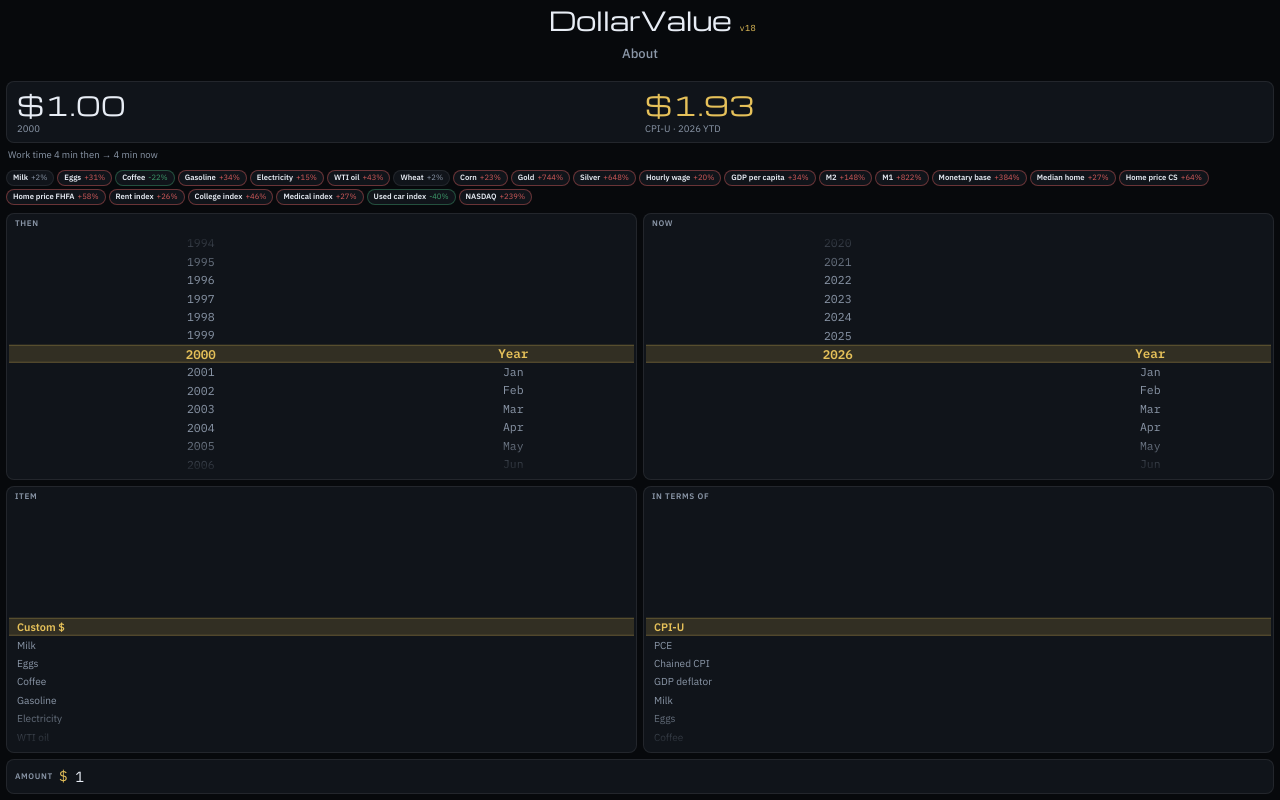
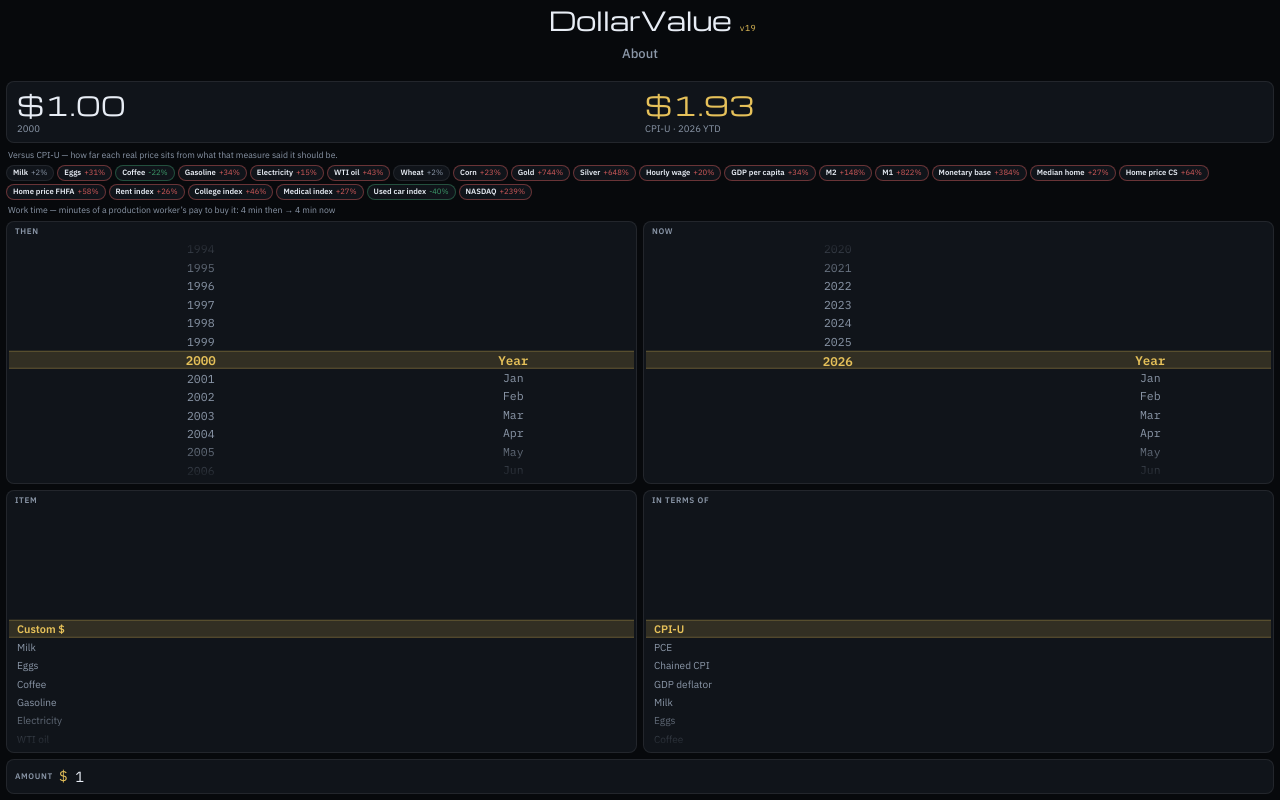
Before and after one commit to agamkram/dollarvalue-app, a plain HTML site: page index.html in a window 1280 px wide. Drawn offline with nearby package versions, Linux system fonts and the light colour scheme.

Commit message:
Label the pills in plain language and move work time under them as a explained line, not a pill.
Co-authored-by: Cursor <cursoragent@cursor.com>

```diff
--- a/app.js
+++ b/app.js
@@ -1,4 +1,4 @@
-const APP_VERSION = "v18";
+const APP_VERSION = "v19";
 
 const MONTHS = [
   { id: 0, label: "Year" },
@@ -347,19 +347,6 @@ function renderHero(c) {
     check.className = "hero-cap";
     check.textContent = "";
   }
-
-  const work = $("work");
-  if (c.it.dollars !== false && c.mins0 != null) {
-    work.hidden = false;
-    work.textContent =
-      "Work time  " +
-      fmtMins(c.mins0) +
-      " then  →  " +
-      fmtMins(c.mins1) +
-      " now";
-  } else {
-    work.hidden = true;
-  }
 }
 
 function renderHeat(c) {
@@ -386,6 +373,30 @@ function renderHeat(c) {
     );
   }
   el.innerHTML = bits.join("");
+  const cap = $("heatCap");
+  if (bits.length && c.ratio != null) {
+    cap.hidden = false;
+    cap.textContent =
+      "Versus " +
+      c.yd.name +
+      " — how far each real price sits from what that measure said it should be.";
+  } else {
+    cap.hidden = true;
+    cap.textContent = "";
+  }
+
+  const work = $("work");
+  if (c.it.dollars !== false && c.mins0 != null) {
+    work.hidden = false;
+    work.textContent =
+      "Work time — minutes of a production worker’s pay to buy it: " +
+      fmtMins(c.mins0) +
+      " then → " +
+      fmtMins(c.mins1) +
+      " now";
+  } else {
+    work.hidden = true;
+  }
 }
 
 function renderAll() {
--- a/index.html
+++ b/index.html
@@ -80,7 +80,7 @@
           r.style.setProperty("--vv-w", iw + "px");
           r.style.setProperty("--vv-h", ih + "px");
         }
-        var EXPECTED = "v18";
+        var EXPECTED = "v19";
         window.__DV_EXPECTED = EXPECTED;
       } catch (e) {}
     })();
@@ -113,7 +113,7 @@
     href="https://fonts.googleapis.com/css2?family=IBM+Plex+Mono:wght@400;500;600&family=IBM+Plex+Sans:wght@400;500;600;700&family=Michroma&display=swap"
     rel="stylesheet"
   />
-  <link rel="stylesheet" href="styles.css?v=18" />
+  <link rel="stylesheet" href="styles.css?v=19" />
 </head>
 <body>
   <div class="fit-stage" id="fit-stage">
@@ -121,7 +121,7 @@
     <header class="topbar" role="banner">
       <div class="topbar-title">
         <h1 class="brand-title">DollarValue</h1>
-        <span class="ver" id="verBadge" title="Build">v18</span>
+        <span class="ver" id="verBadge" title="Build">v19</span>
       </div>
       <nav class="topbar-nav" aria-label="Primary">
         <a class="nav-link" href="./about.html">About</a>
@@ -149,8 +149,11 @@
       <p class="hero-measure" id="heroMeasure" hidden></p>
     </section>
 
-    <section class="work" id="work" hidden></section>
-    <section class="heat" id="heat" aria-label="Items versus measure"></section>
+    <section class="scan" aria-label="Other items versus this measure">
+      <p class="scan-cap" id="heatCap"></p>
+      <div class="heat" id="heat"></div>
+      <p class="work" id="work" hidden></p>
+    </section>
 
     <section class="dials" aria-label="Wheels">
       <div class="dial-pair">
@@ -194,7 +197,7 @@
     </section>
   </div>
   </div>
-  <script src="app.js?v=18" defer></script>
+  <script src="app.js?v=19" defer></script>
   <script>
     window.va = window.va || function () { (window.vaq = window.vaq || []).push(arguments); };
   </script>
--- a/styles.css
+++ b/styles.css
@@ -26,7 +26,7 @@
   --vv-h: 100%;
   --drum-h: 6.6rem;
   --row-h: 1.32rem;
-  --dv-css: 18;
+  --dv-css: 19;
 }
 
 *,
@@ -244,11 +244,37 @@ html.pwa-standalone .fit-stage {
   font-variant-numeric: tabular-nums;
 }
 
+.scan {
+  flex-shrink: 0;
+  display: flex;
+  flex-direction: column;
+  gap: 4px;
+  min-width: 0;
+}
+
+.scan-cap {
+  margin: 0;
+  font-size: 0.62rem;
+  line-height: 1.3;
+  color: var(--muted);
+  padding: 0 2px;
+}
+
+.scan-cap[hidden] {
+  display: none !important;
+}
+
 .work {
   flex-shrink: 0;
-  font-size: 0.68rem;
+  margin: 0;
+  font-size: 0.62rem;
+  line-height: 1.3;
   color: var(--muted);
   padding: 0 2px;
+}
+
+.work[hidden] {
+  display: none !important;
 }
 
 .heat {
@@ -256,7 +282,7 @@ html.pwa-standalone .fit-stage {
   display: flex;
   flex-wrap: wrap;
   gap: 3px;
-  padding: 2px 0 2px;
+  padding: 0;
   overflow: hidden;
 }
 
--- a/sw.js
+++ b/sw.js
@@ -1,11 +1,11 @@
 /** Local: stay off. Production: versioned shell, drop leftover caches. */
-const CACHE = "dollarvalue-v18";
+const CACHE = "dollarvalue-v19";
 
 self.addEventListener("install", (event) => {
   self.skipWaiting();
   event.waitUntil(
     caches.open(CACHE).then((c) =>
-      c.addAll(["/", "/styles.css?v=18", "/app.js?v=18", "/data/series.json?v=18"])
+      c.addAll(["/", "/styles.css?v=19", "/app.js?v=19", "/data/series.json?v=19"])
     )
   );
 });
```
Also changed, not shown: about.html (+1 -1 lines).
